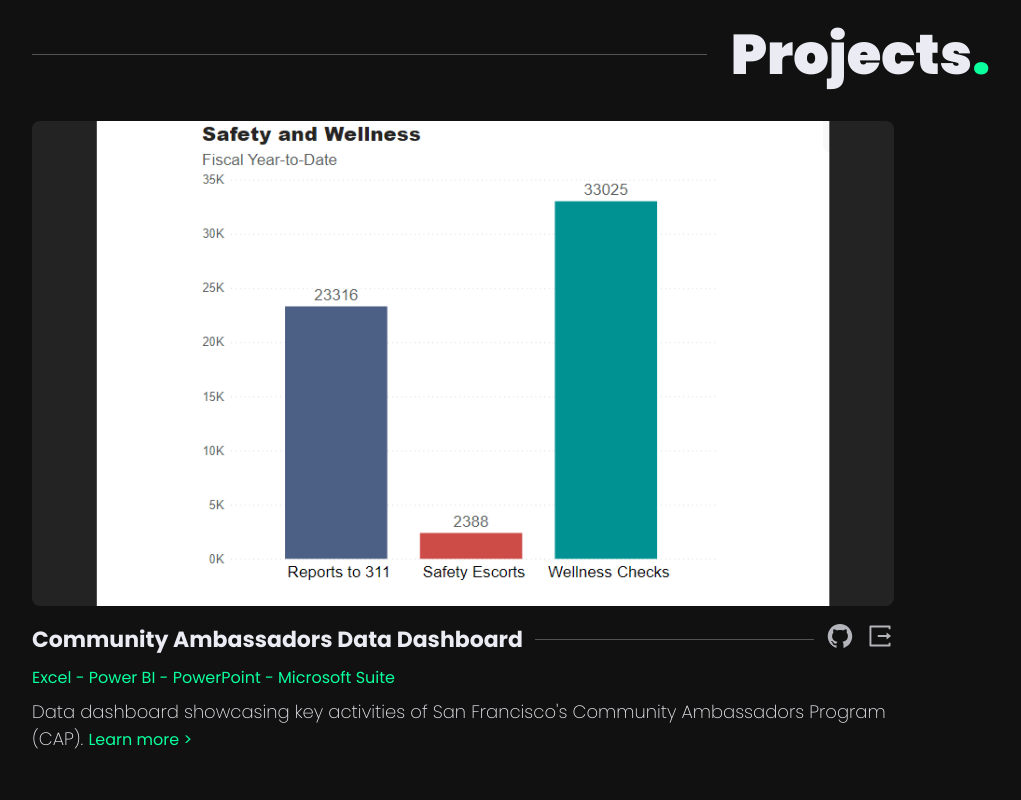
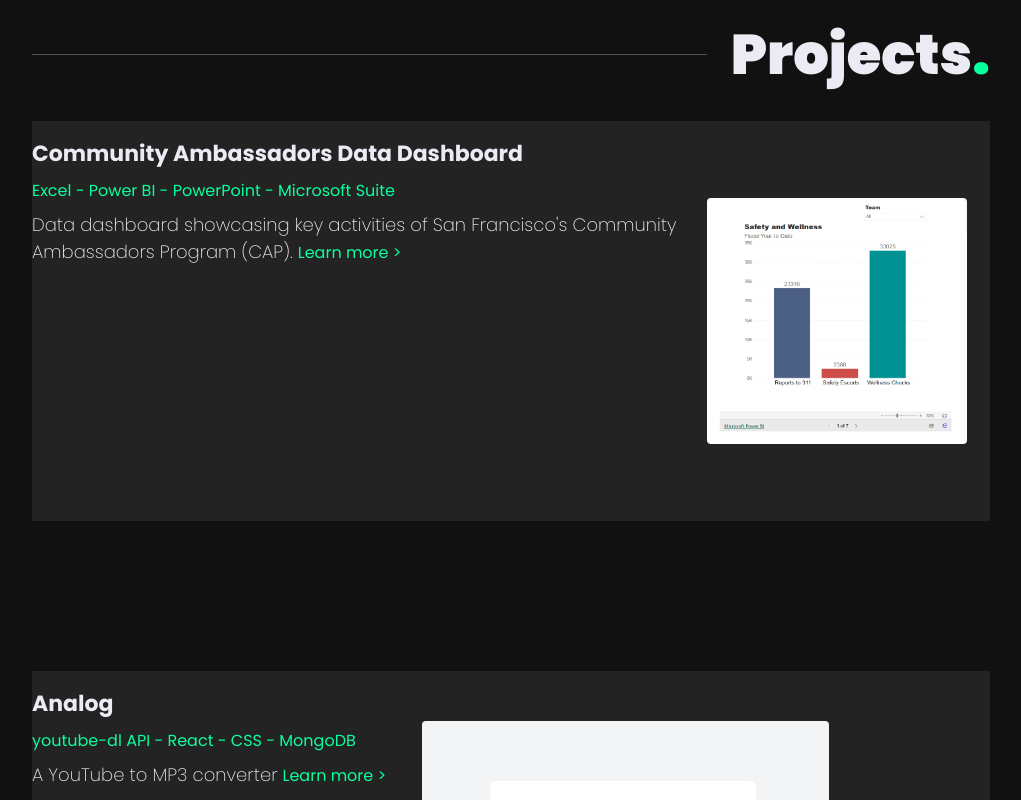
Before and after one commit to alejandroo-pc/portfolio, a Next.js app: page / in a window 1280 px wide. Shown: the part 1720-2520 px from the top of the page, without its empty margins (159-1180 px from the left). Built offline with nearby package versions, Linux system fonts and the light colour scheme.

Commit message:
project cards are now in a single row

```diff
--- a/components/home/about/About.js
+++ b/components/home/about/About.js
@@ -14,9 +14,9 @@ export const About = () => {
         <div>
           <Reveal>
             <p className={`${styles.aboutText} ${styles.highlightFirstLetter}`}>
-              I am a full-stack engineer based in California with a
-              specialization in frontend development, particularly in React.
-              However, I am adaptable in using appropriate tools for the job.
+              I am a full-stack software engineer based in California with a
+              specialization in React and Node.js. However, I am adaptable in
+              using appropriate tools for the job.
             </p>
           </Reveal>
           <Reveal>
--- a/components/home/hero/Hero.js
+++ b/components/home/hero/Hero.js
@@ -14,7 +14,7 @@ export const Hero = () => {
         </Reveal>
         <Reveal>
           <h2 className={styles.subTitle}>
-            <span>Full Stack Engineer</span>
+            <span>Software Engineer</span>
           </h2>
         </Reveal>
         <Reveal>
--- a/components/home/projects/Project.js
+++ b/components/home/projects/Project.js
@@ -32,57 +32,18 @@ export const Project = ({
 
   return (
     <>
-      <motion.div
-        ref={ref}
-        variants={{
-          hidden: { opacity: 0, y: 100 },
-          visible: { opacity: 1, y: 0 },
-        }}
-        initial='hidden'
-        animate={controls}
-        transition={{ duration: 0.75 }}
-      >
-        <div
-          onMouseEnter={() => setHovered(true)}
-          onMouseLeave={() => setHovered(false)}
-          onClick={() => setIsOpen(true)}
-          className={styles.projectImage}
-        >
-          <img
-            src={imgSrc}
-            alt={`An image of the ${title} project.`}
-            style={{
-              width: hovered ? '90%' : '85%',
-              rotate: hovered ? '2deg' : '0deg',
-            }}
-          />
-        </div>
+      <div className={styles.projectCard}>
+        <div className={styles.projectrText}>
           <div className={styles.projectCopy}>
-          <Reveal width='100%'>
             <div className={styles.projectTitle}>
               <h4>{title}</h4>
-              <div className={styles.projectTitleLine} />
-
-              <Link href={code} target='_blank' rel='nofollow'>
-                <AiFillGithub size='2.8rem' />
-              </Link>
-
-              <Link href={projectLink} target='_blank' rel='nofollow'>
-                <AiOutlineExport size='2.8rem' />
-              </Link>
             </div>
-          </Reveal>
-          <Reveal>
             <div className={styles.projectTech}>{tech.join(' - ')}</div>
-          </Reveal>
-          <Reveal>
             <p className={styles.projectDescription}>
               {description}{' '}
               <span onClick={() => setIsOpen(true)}>Learn more {'>'}</span>
             </p>
-          </Reveal>
           </div>
-      </motion.div>
           <ProjectModal
             modalContent={modalContent}
             projectLink={projectLink}
@@ -93,6 +54,18 @@ export const Project = ({
             code={code}
             tech={tech}
           />
+        </div>
+        <div className={styles.projectImage}>
+          <img
+            src={imgSrc}
+            alt={`An image of the ${title} project.`}
+            style={{
+              width: hovered ? '50%' : '85%',
+              rotate: hovered ? '2deg' : '0deg',
+            }}
+          />
+        </div>
+      </div>
     </>
   );
 };
--- a/components/home/projects/projects.module.scss
+++ b/components/home/projects/projects.module.scss
@@ -2,19 +2,35 @@
   display: flex;
   flex-direction: column;
   justify-content: center;
-  width: 90%;
-
-
+  width: 100%;
   gap: 15rem;
-
   @media (max-width: 768px) {
     grid-template-columns: 1fr;
   }
 }
 
+.projectCard {
+  display: flex;
+  flex-direction: row;
+  background: var(--background-light);
+  min-height: 40rem;
+  max-height: 40rem;
+}
+
+.projectText {
+  display: flex;
+  flex-direction: column;
+  justify-content: center;
+}
+
+
 .projectImage {
-  width: 100%;
-  aspect-ratio: 16 / 9;
+  display: flex;
+  flex-direction: column;
+  align-items: center;
+  justify-content: center;
+  width: 50%;
+  aspect-ratio: 1 / 1;
   background: var(--background-light);
   cursor: pointer;
   position: relative;
@@ -22,14 +38,9 @@
   overflow: hidden;
 
   img {
-    width: 85%;
-    position: absolute;
+    width: 100%;
     bottom: 0;
-    left: 50%;
-    translate: -50% 20%;
-
     transition: 0.25s all;
-
     border-radius: 0.4rem;
   }
 }
```
Also changed, not shown: 1 other file (tests, documents, lock files or other folders). Lines whose indentation alone changed are shown as unchanged.
